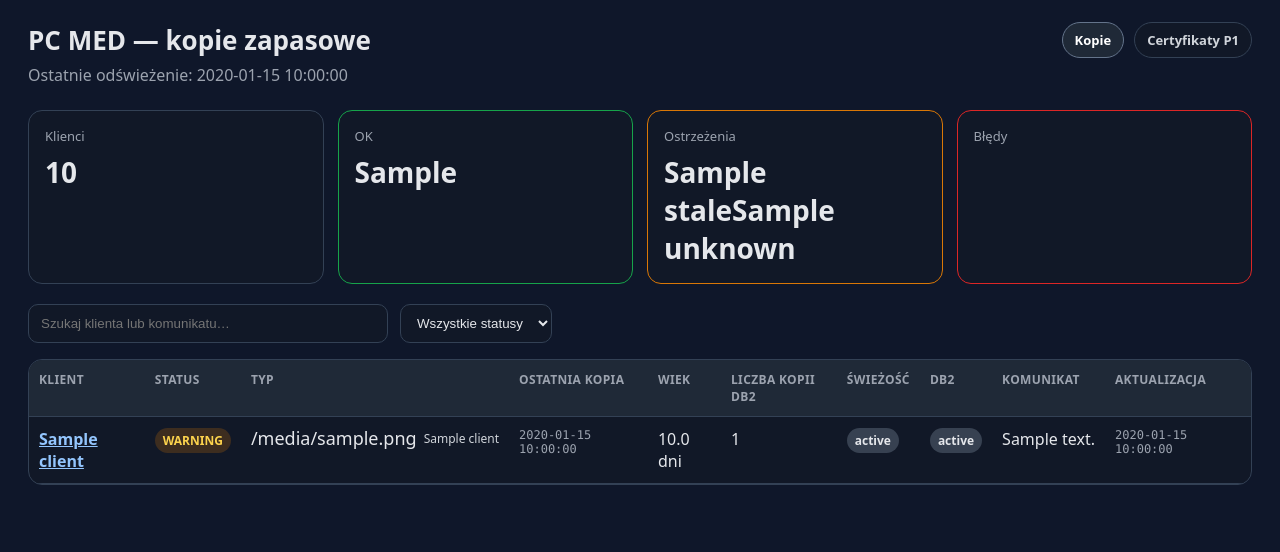
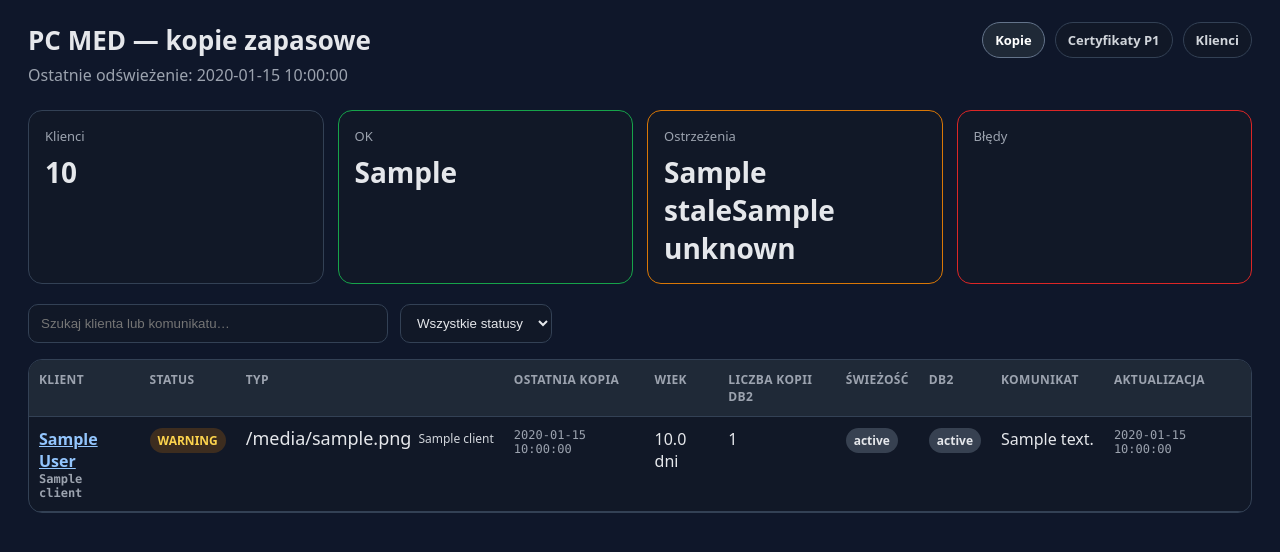
Before and after one commit to Pawel-sp9pw/backup-dashboard, a Flask app: template backup-panel/templates/index.html in a window 1280 px wide. Shown: the top 552 px of the page. Run offline with Flask 3, Linux system fonts and the light colour scheme; the template is opened without the code that fills it: most values are stand-ins (such as "Sample title", 1, 10 or a date in 2020).

Commit message:
Add clients menu link to backup dashboard

```diff
--- a/backup-panel/templates/index.html
+++ b/backup-panel/templates/index.html
@@ -16,6 +16,7 @@
   <nav class="topnav">
     <a class="active" href="/">Kopie</a>
     <a href="/certificates">Certyfikaty P1</a>
+    <a href="/clients">Klienci</a>
   </nav>
 </header>
 <section class="cards">
@@ -35,8 +36,8 @@
     <thead><tr><th>Klient</th><th>Status</th><th>Typ</th><th>Ostatnia kopia</th><th>Wiek</th><th>Liczba kopii DB2</th><th>Świeżość</th><th>DB2</th><th>Komunikat</th><th>Aktualizacja</th></tr></thead>
     <tbody>
       {% for c in clients %}
-      <tr data-status="{{ c.overall_status }}" data-text="{{ (c.client ~ ' ' ~ c.backup_system_label ~ ' ' ~ (c.display_message or ''))|lower }}">
-        <td class="client"><a href="/client/{{ c.client }}">{{ c.client }}</a></td>
+      <tr data-status="{{ c.overall_status }}" data-text="{{ (c.client ~ ' ' ~ c.display_name ~ ' ' ~ c.backup_system_label ~ ' ' ~ (c.display_message or ''))|lower }}">
+        <td class="client"><a href="/client/{{ c.client }}">{{ c.display_name or c.client }}</a><div class="small mono">{{ c.client }}</div></td>
         <td><span class="badge {{ c.overall_status|lower }}">{{ c.overall_status }}</span></td>
         <td><span class="platform"><span class="platform-icon">{{ c.backup_system_icon }}</span><span class="platform-label">{{ c.backup_system_label }}</span></span></td>
         <td class="mono small">{{ c.last_backup_time or '-' }}</td>
```
